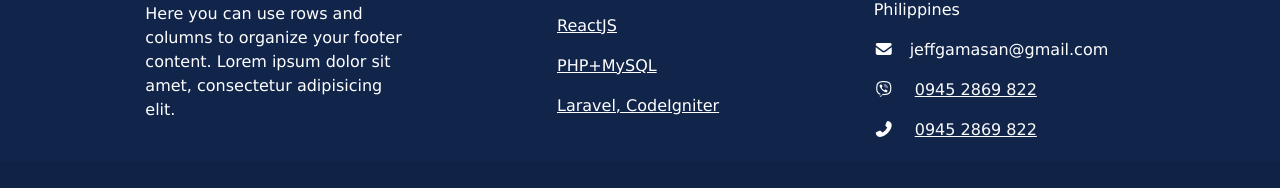
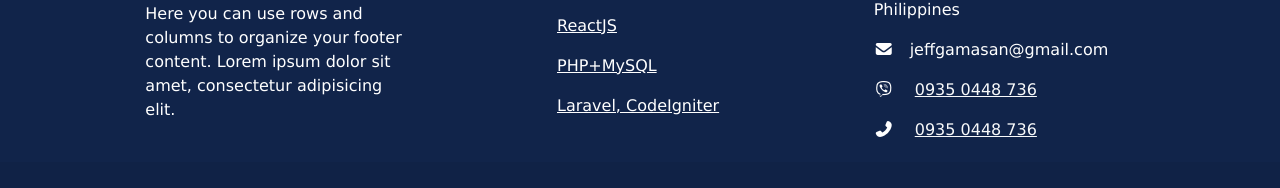
Before and after one commit to kuzululu/jrgg, a React (Vite) app: page / in a window 1280 px wide. Shown: the part 1908-2096 px from the top of the page. Built offline with nearby package versions, Linux system fonts and the light colour scheme.

Commit message:
Update contact numbers in Footer component

```diff
--- a/src/shared/components/Footer.jsx
+++ b/src/shared/components/Footer.jsx
@@ -83,8 +83,8 @@ return (
             <i className="fas fa-envelope me-3"></i>
             jeffgamasan@gmail.com
           </p>
-          <p><i className="fab fa-viber me-3"></i> <a className='text-light' href="viber://chat?number=+639452869822">0945 2869 822</a></p>
-          <p><i className="fas fa-phone-alt me-3"></i> <a className='text-light' href="tel:+939452869822">0945 2869 822</a></p>
+          <p><i className="fab fa-viber me-3"></i> <a className='text-light' href="viber://chat?number=+639452869822">0935 0448 736</a></p>
+          <p><i className="fas fa-phone-alt me-3"></i> <a className='text-light' href="tel:+939452869822">0935 0448 736</a></p>
         </div>
 
       </div>
```
